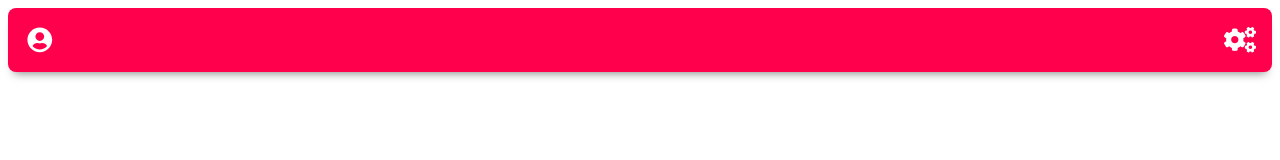
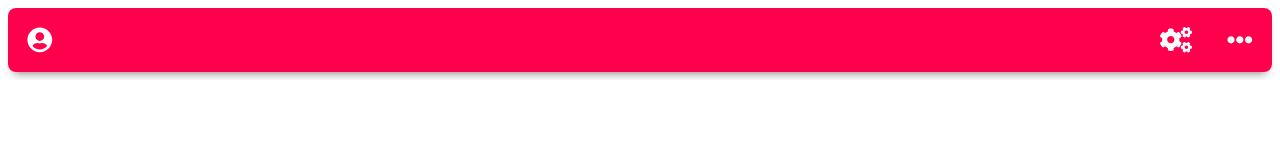
Before and after one commit to Screendead/jacklusher-co-uk, a React (Create React App) app: page / in a window 1280 px wide. Shown: the top 160 px of the page. Built offline with nearby package versions, Linux system fonts and the light colour scheme.

Commit message:
Use <buttons> in navbar for accessibility

```diff
--- a/src/App.css
+++ b/src/App.css
@@ -21,9 +21,10 @@ body {
   flex-direction: row-reverse;
 
   width: 100%;
+  overflow: hidden;
 }
 
-.navbar .slider {
+.navbar > .slider {
   display: flex;
   flex-wrap: nowrap;
   justify-content: space-between;
@@ -40,7 +41,15 @@ body {
   height: var(--nav-height);
 }
 
-.nav-link-container {
+.nav-item-container {
+  flex-grow: 0;
+}
+
+.nav-button-container {
+  flex-grow: 1;
+}
+
+.nav-button, .nav-item {
   display: flex;
   align-items: center;
   justify-content: center;
@@ -48,7 +57,17 @@ body {
   width: var(--nav-height);
 }
 
-.nav-link, .nav-icon {
+.nav-button button {
+  width: calc(var(--nav-height) * 0.75);
+  height: calc(var(--nav-height) * 0.75);
+
+  background: none;
+  border: none;
+  border-radius: 50%;
+  cursor: pointer;
+}
+
+.nav-icon {
   display: flex;
   align-items: center;
   justify-content: center;
@@ -59,22 +78,23 @@ body {
   border-radius: 50%;
 }
 
-.nav-link {
-  width: calc(var(--nav-height) - var(--nav-padding) * 2);
-  height: calc(var(--nav-height) - var(--nav-padding) * 2);
+@media (hover: hover) {
+  .navbar {
+    opacity: 0.25;
+  }
 
-  cursor: pointer;
-}
+  .navbar:hover {
+    opacity: 1;
+  }
 
-@media (hover: hover) {
-  .navbar .slider {
+  .navbar > .slider {
     width: var(--nav-height);
 
     border-radius: calc(var(--nav-height) * 0.5);
     border-top-right-radius: var(--nav-padding);
   }
 
-  .navbar:hover .slider {
+  .navbar:hover > .slider {
     width: 100%;
 
     border-radius: var(--nav-padding);
@@ -84,23 +104,21 @@ body {
             box-shadow: var(--nav-shad);
   }
 
-  .navbar .nav-section:not(.rotate) {
+  .navbar .nav-button-container {
     opacity: 0;
     visibility: hidden;
-    transition: opacity 0.2s ease-in-out;
   }
 
-  .navbar:hover .nav-section:not(.rotate) {
+  .navbar:hover .nav-button-container {
     opacity: 1;
     visibility: visible;
-    transition: opacity 0.4s ease-in-out;
   }
 
-  .navbar:hover .rotate {
+  .navbar:hover .nav-section > .nav-item {
     transform: rotate(-90deg);
   }
 
-  .nav-link:hover {
+  .nav-button button:hover {
     background: var(--ac-high);
   }
 }
@@ -120,13 +138,13 @@ body {
     display: none;
   }
 
-  .nav-link:active {
+  .nav-button:active {
     background: var(--ac-high);
   }
 }
 
 @media (prefers-reduced-motion: no-preference) {
   * {
-    transition: 0.4s ease-in-out;
+    transition: 0.2s ease-in-out;
   }
 }
--- a/src/App.js
+++ b/src/App.js
@@ -4,14 +4,20 @@ import { FontAwesomeIcon } from '@fortawesome/react-fontawesome'
 
 function App() {
   return (
+    <NavBar />
+  );
+}
+
+function NavBar(props) {
+  return (
     <nav className="navbar">
       <div className="slider">
-        <NavSection grow={0} rotate>
-          <NavLink icon={['fas', 'ellipsis-h']} />
+        <NavSection icons>
+          <NavItem icon={['fas', 'ellipsis-h']} />
         </NavSection>
-        <NavSection grow={1}>
-          <NavLink icon={['fas', 'user-circle']} anchor="javascript:alert('user');" />
-          <NavLink icon={['fas', 'cogs']} anchor="javascript:alert('settings');" />
+        <NavSection buttons>
+          <NavButton icon={['fas', 'user-circle']} title="Account" action="javascript:alert(0);" />
+          <NavButton icon={['fas', 'cogs']} title="Page Settings" action="javascript:alert(0);" />
         </NavSection>
       </div>
     </nav>
@@ -20,24 +26,26 @@ function App() {
 
 function NavSection(props) {
   return (
-    <div className={"nav-section" + (props.rotate ? " rotate" : "")} style={{ flexGrow: props.grow }}>{props.children}</div>
+    <div className={"nav-section"
+      + (props.buttons ? " nav-button-container" : "")
+      + (props.icons ? " nav-item-container" : "")}> { props.children }</div >
   );
 }
 
-function NavLink(props) {
-  if (!props.anchor) {
-    return (
-      <span className="nav-link-container">
+function NavButton(props) {
+  return (
+    <span className="nav-button">
+      <button title={props.title} onClick={function () { eval(props.action); }}>
         <NavIcon name={props.icon} />
-      </span>
-    )
-  }
+      </button>
+    </span>
+  )
+}
 
+function NavItem(props) {
   return (
-    <span className="nav-link-container">
-      <a className="nav-link" href={props.anchor}>
-        <NavIcon name={props.icon} />
-      </a>
+    <span className="nav-item">
+      <NavIcon name={props.icon} />
     </span>
   )
 }
```
